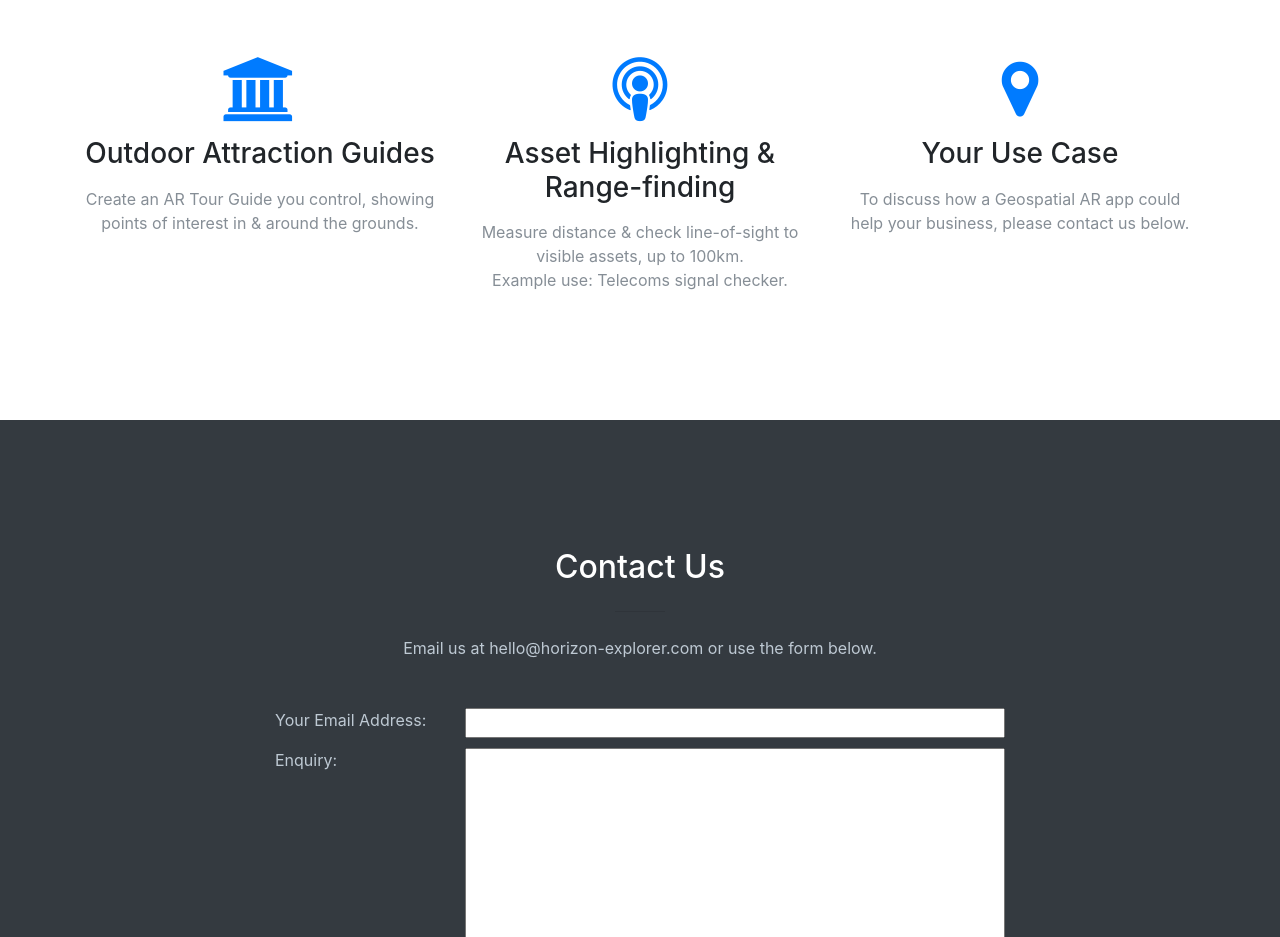
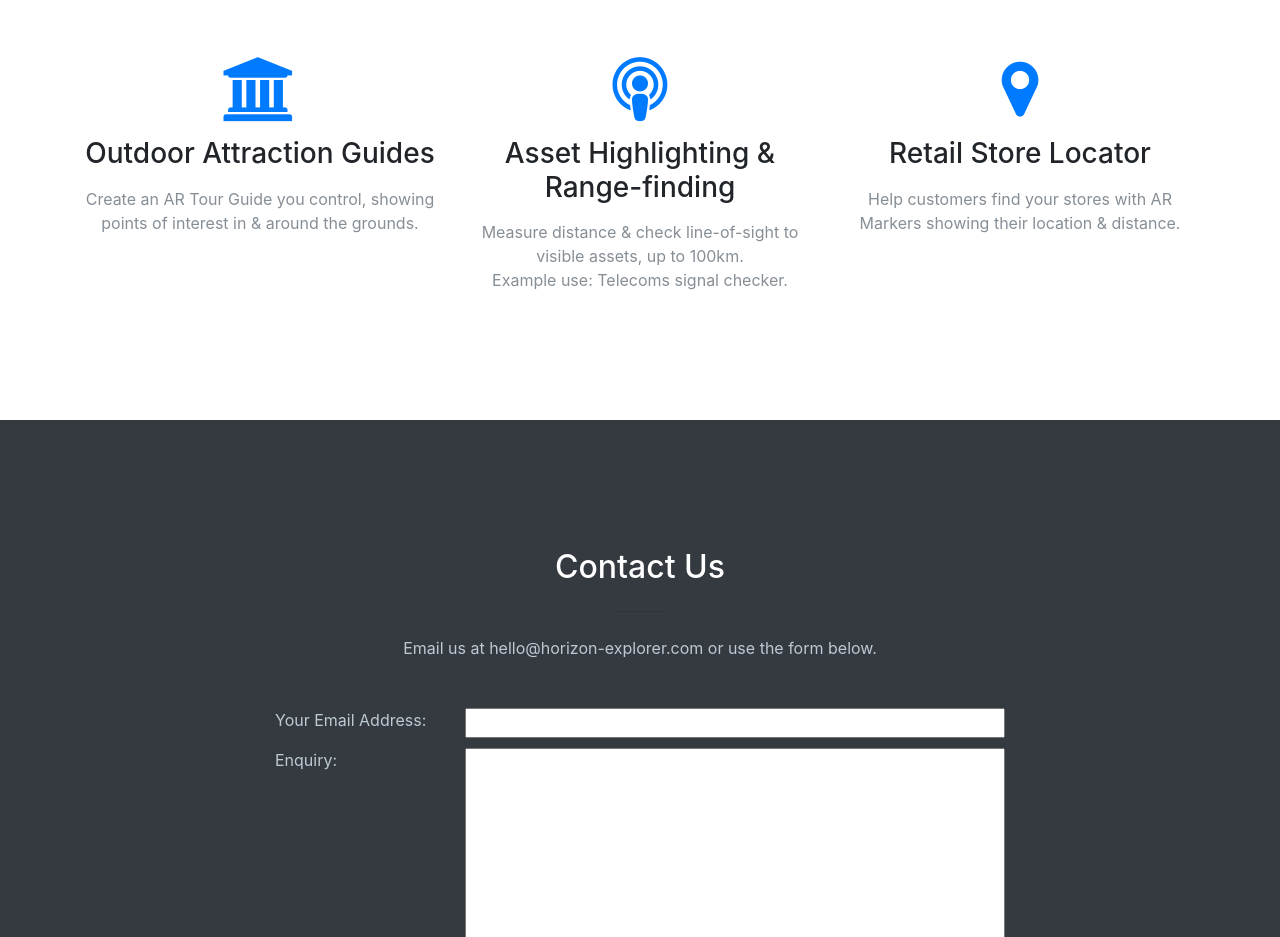
Before and after one commit to Crashthatch/horizon-explorer-site, a website with bundled scripts: page licensing.html in a window 1280 px wide. Shown: the part 3700-4637 px from the top of the page. Built offline with nearby package versions, Linux system fonts and the light colour scheme.

Commit message:
Add "retail store locator" as an example third use-case.

```diff
--- a/licensing.html
+++ b/licensing.html
@@ -327,8 +327,8 @@
           <div class="col-lg-4 text-center">
             <div class="service-box mt-5 mx-auto">
               <i class="fa fa-4x fa-map-marker text-primary mb-3 sr-icons"></i>
-              <h3 class="mb-3">Your Use Case</h3>
-              <p class="text-muted mb-0">To discuss how a Geospatial AR app could help your business, please contact us below.</p>
+              <h3 class="mb-3">Retail Store Locator</h3>
+              <p class="text-muted mb-0">Help customers find your stores with AR Markers showing their location & distance.</p>
             </div>
           </div>
         </div>
```
